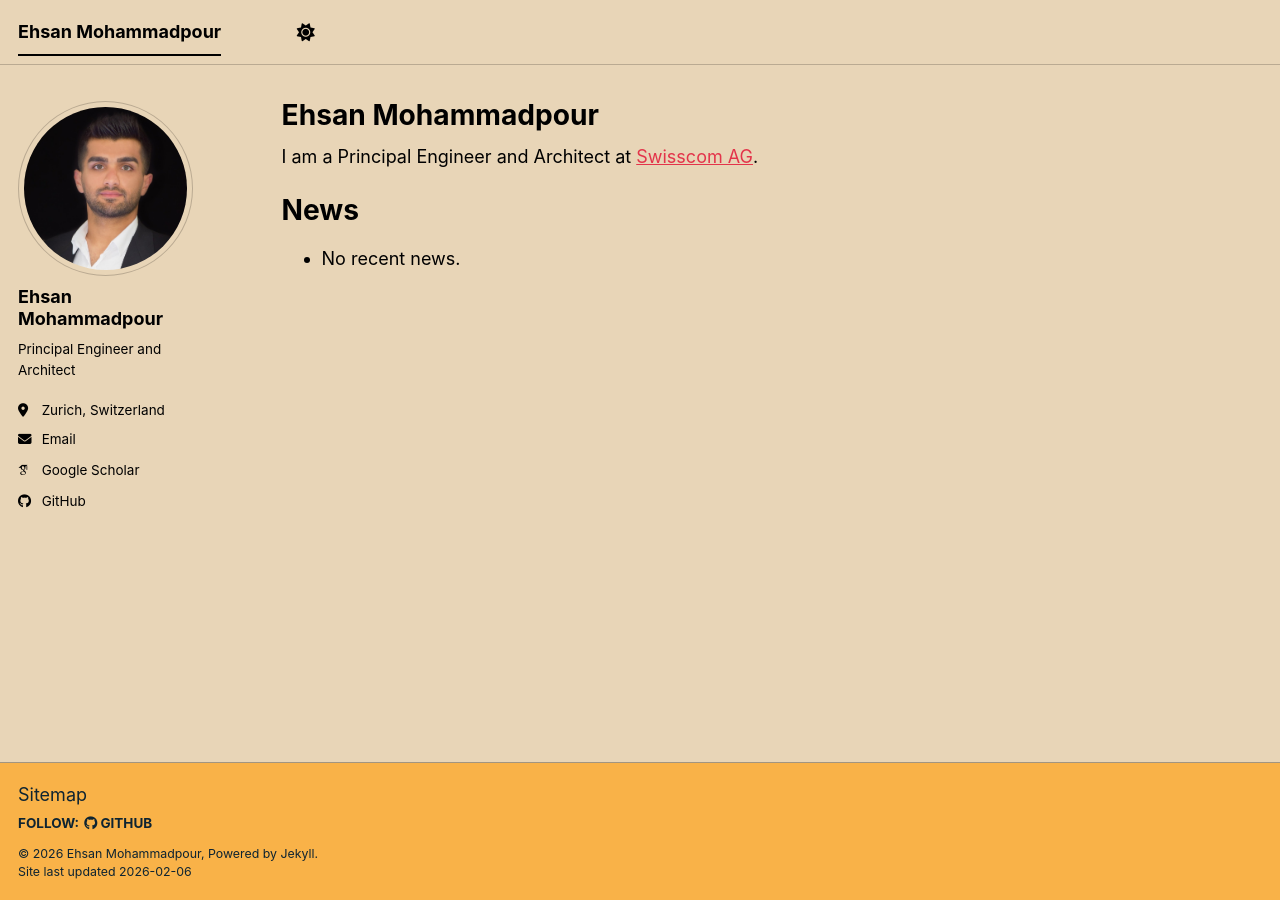
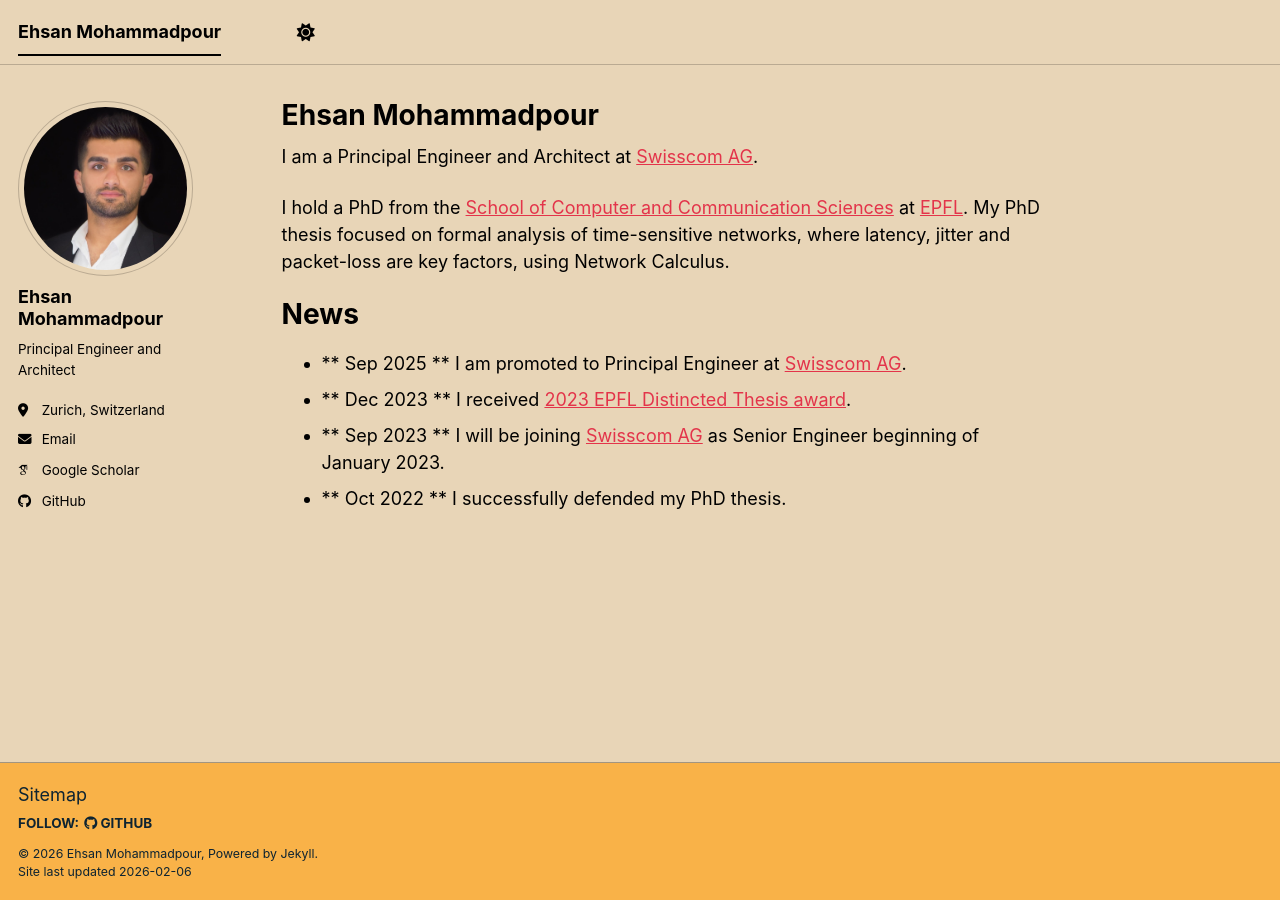
Before and after one commit to ehsanmpd/ehsanmpd.github.io, a Jekyll site: the page built from _pages/about.md, in a window 1280 px wide. Built offline with Jekyll 4.4.1, drawn with Linux system fonts in a browser that asks for light colours; some web fonts are replaced; a script bundle is joined from its source files by our own code; library files that are not in the unit come from our copies.

Commit message:
about me update

```diff
--- a/_pages/about.md
+++ b/_pages/about.md
@@ -9,6 +9,16 @@
 
 I am a Principal Engineer and Architect at [Swisscom AG](https://www.swisscom.ch).
 
+I hold a PhD from the [School of Computer and Communication Sciences](https://www.epfl.ch/education/phd/edic-computer-and-communication-sciences/) at [EPFL](École polytechnique fédérale de Lausanne). My PhD thesis focused on formal analysis of time-sensitive networks, where latency, jitter and packet-loss are key factors, using Network Calculus.
+
+
+
+
+
+
 News
 ======
-- No recent news.
+- ** Sep 2025 ** I am promoted to Principal Engineer at [Swisscom AG](https://www.swisscom.ch).
+- ** Dec 2023 ** I received [2023 EPFL Distincted Thesis award](https://www.epfl.ch/education/phd/phd-awards/thesis-distinction/).
+- ** Sep 2023 ** I will be joining [Swisscom AG](https://www.swisscom.ch) as Senior Engineer beginning of January 2023.
+- ** Oct 2022 ** I successfully defended my PhD thesis.
```
